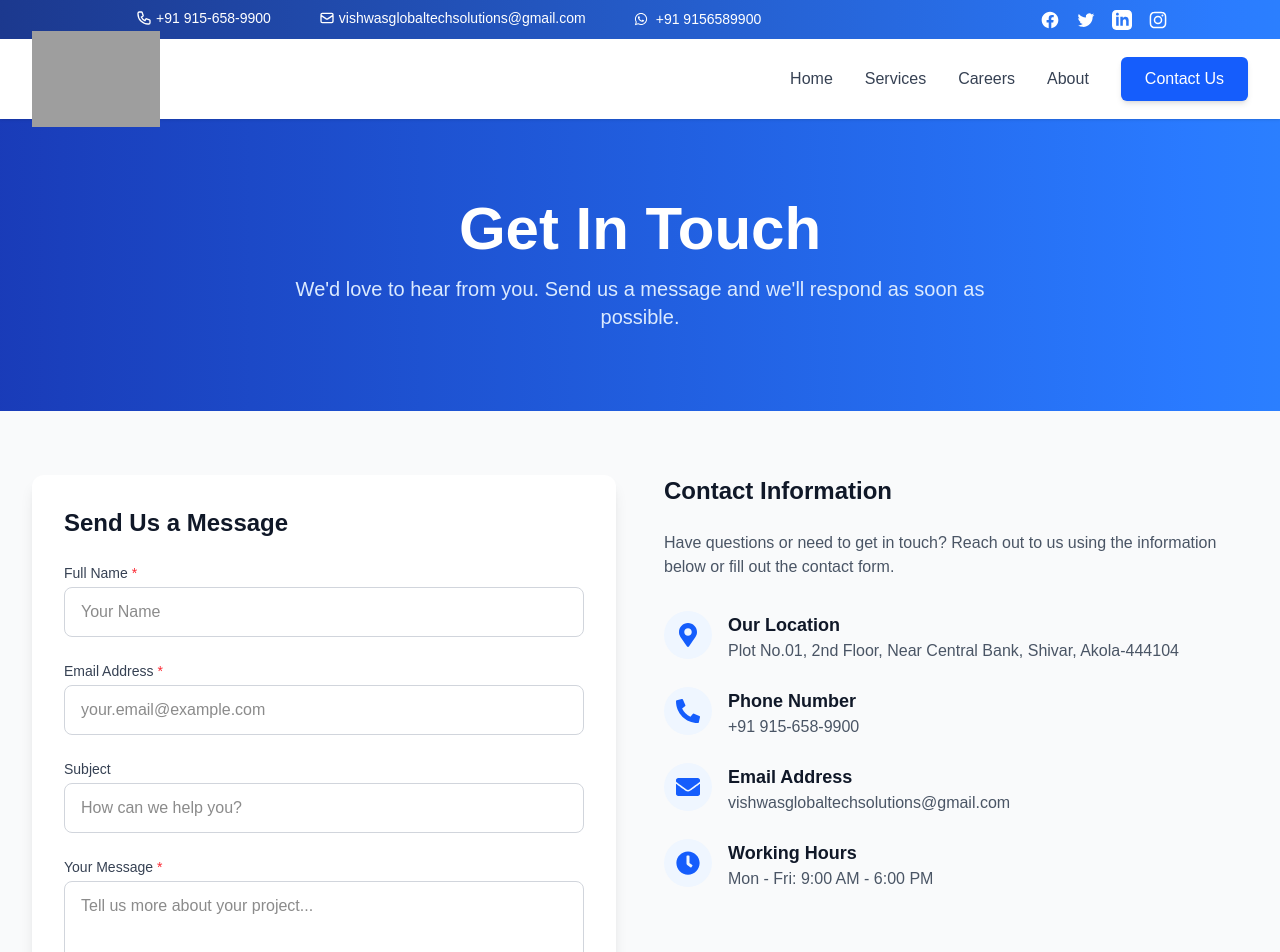
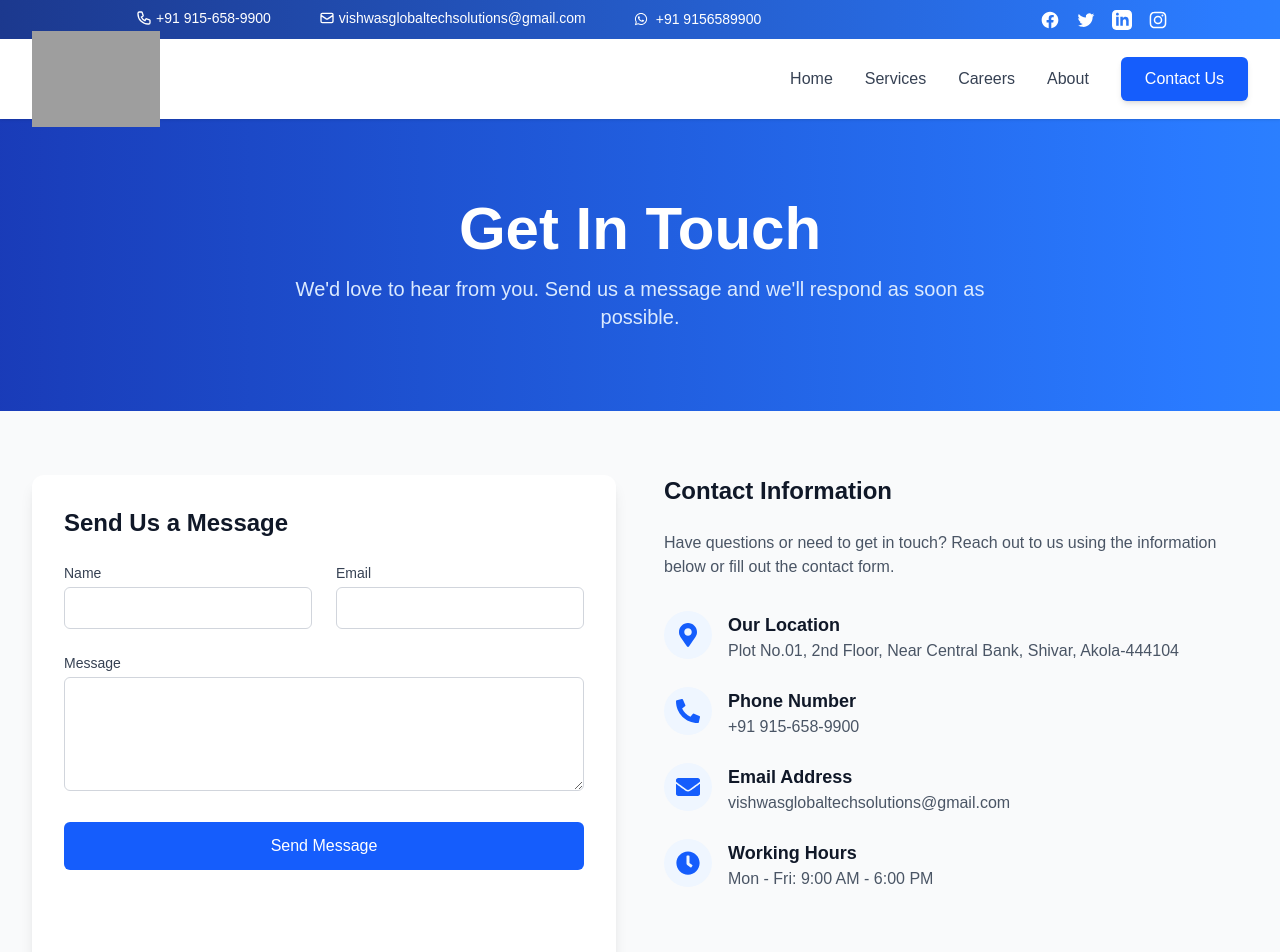
Before and after one commit to vishwasglobaltechsolutions/vgtsweb, a Next.js app: page /contact in a window 1280 px wide. Shown: the top 952 px of the page. Built offline with nearby package versions, Linux system fonts and the light colour scheme; grey boxes are pictures that could not be loaded.

Commit message:
added emailjs

```diff
--- a/package.json
+++ b/package.json
@@ -9,12 +9,14 @@
     "lint": "eslint"
   },
   "dependencies": {
+    "@emailjs/browser": "^4.4.1",
     "framer-motion": "^12.23.22",
     "next": "15.5.4",
     "next-cloudinary": "^6.16.0",
     "react": "19.1.0",
     "react-dom": "19.1.0",
     "react-icons": "^5.5.0",
+    "react-toastify": "^11.0.5",
     "swiper": "^12.0.2",
     "swiper-react": "^1.0.0"
   },
--- a/src/app/about/page.jsx
+++ b/src/app/about/page.jsx
@@ -6,7 +6,7 @@ const teamMembers = [
     name: 'Jamnik V. G.',
     role: 'Founder & CEO',
     bio: 'Technology enthusiast with over 10 years of experience in software development and IT consulting.',
-    image: 'https://res.cloudinary.com/diaba1bf2/image/upload/v1760161271/photo_nbbzts.png',
+    image: 'https://res.cloudinary.com/diaba1bf2/image/upload/v1760162990/vjpics_q4vln9.png',
   },
   // Add more team members as needed
 ];
--- a/src/app/contact/page.jsx
+++ b/src/app/contact/page.jsx
@@ -3,8 +3,35 @@
 import React, { useState } from 'react';
 import { FaMapMarkerAlt, FaPhoneAlt, FaEnvelope, FaClock, FaPaperPlane, FaFacebook, FaTwitter, FaLinkedinIn, FaInstagram, FaWhatsapp } from 'react-icons/fa';
 import { motion } from 'framer-motion';
+import { useRef } from 'react';
+import emailjs from '@emailjs/browser';
 
 const Page = () => {
+  const form = useRef();
+
+  const sendEmail = (e) => {
+    e.preventDefault();
+
+    emailjs
+      .sendForm(
+        serviceID=process.env.NEXT_PUBLIC_EMAILJS_SERVICE_ID,
+        templateID=process.env.NEXT_PUBLIC_EMAILJS_TEMPLATE_ID,
+        form.current,
+        userID=process.env.NEXT_PUBLIC_EMAILJS_PUBLIC_KEY
+      )
+      .then(
+        (result) => {
+          console.log('Email sent successfully!', result.text);
+          alert('Message sent successfully!');
+          form.current.reset();
+        },
+        (error) => {
+          console.error('Failed to send email:', error.text);
+          alert('Failed to send message. Please try again.');
+        }
+      );
+  };
+
   const [formData, setFormData] = useState({
     name: '',
     email: '',
@@ -78,77 +105,51 @@ const Page = () => {
               className="bg-white rounded-xl shadow-lg p-8"
             >
               <h2 className="text-2xl font-bold text-gray-900 mb-6">Send Us a Message</h2>
-              <form onSubmit={handleSubmit} className="space-y-6">
+              <form ref={form} onSubmit={sendEmail} className="space-y-6">
+                <div className="grid grid-cols-1 md:grid-cols-2 gap-6">
                   <div>
                     <label htmlFor="name" className="block text-sm font-medium text-gray-700 mb-1">
-                    Full Name <span className="text-red-500">*</span>
+                      Name
                     </label>
                     <input
                       type="text"
                       id="name"
-                    name="name"
-                    value={formData.name}
-                    onChange={handleChange}
+                      name="from_name"
+                      className="w-full px-4 py-2 border border-gray-300 rounded-md focus:ring-2 focus:ring-blue-500 focus:border-blue-500"
                       required
-                    className="w-full px-4 py-3 border border-gray-300 rounded-lg focus:ring-2 focus:ring-blue-500 focus:border-blue-500"
-                    placeholder="Your Name"
                     />
                   </div>
-
                   <div>
                     <label htmlFor="email" className="block text-sm font-medium text-gray-700 mb-1">
-                    Email Address <span className="text-red-500">*</span>
+                      Email
                     </label>
                     <input
                       type="email"
                       id="email"
-                    name="email"
-                    value={formData.email}
-                    onChange={handleChange}
+                      name="from_email"
+                      className="w-full px-4 py-2 border border-gray-300 rounded-md focus:ring-2 focus:ring-blue-500 focus:border-blue-500"
                       required
-                    className="w-full px-4 py-3 border border-gray-300 rounded-lg focus:ring-2 focus:ring-blue-500 focus:border-blue-500"
-                    placeholder="your.email@example.com"
                     />
                   </div>
-
-                <div>
-                  <label htmlFor="subject" className="block text-sm font-medium text-gray-700 mb-1">
-                    Subject
-                  </label>
-                  <input
-                    type="text"
-                    id="subject"
-                    name="subject"
-                    value={formData.subject}
-                    onChange={handleChange}
-                    className="w-full px-4 py-3 border border-gray-300 rounded-lg focus:ring-2 focus:ring-blue-500 focus:border-blue-500"
-                    placeholder="How can we help you?"
-                  />
                 </div>
-
                 <div>
                   <label htmlFor="message" className="block text-sm font-medium text-gray-700 mb-1">
-                    Your Message <span className="text-red-500">*</span>
+                    Message
                   </label>
                   <textarea
                     id="message"
                     name="message"
-                    rows="5"
-                    value={formData.message}
-                    onChange={handleChange}
+                    rows="4"
+                    className="w-full px-4 py-2 border border-gray-300 rounded-md focus:ring-2 focus:ring-blue-500 focus:border-blue-500"
                     required
-                    className="w-full px-4 py-3 border border-gray-300 rounded-lg focus:ring-2 focus:ring-blue-500 focus:border-blue-500"
-                    placeholder="Tell us more about your project..."
                   ></textarea>
                 </div>
-
                 <div>
                   <button
                     type="submit"
-                    className="w-full bg-blue-600 text-white py-3 px-6 rounded-lg font-medium hover:bg-blue-700 focus:outline-none focus:ring-2 focus:ring-offset-2 focus:ring-blue-500 flex items-center justify-center space-x-2 transition-colors duration-200"
+                    className="w-full bg-blue-600 text-white py-3 px-6 rounded-md hover:bg-blue-700 focus:outline-none focus:ring-2 focus:ring-blue-500 focus:ring-offset-2"
                   >
-                    <FaPaperPlane className="w-5 h-5" />
-                    <span>Send Message</span>
+                    Send Message
                   </button>
                 </div>
               </form>
--- a/src/app/page.jsx
+++ b/src/app/page.jsx
@@ -1,8 +1,10 @@
 "use client";
 
 import React from 'react';
-import Image from "next/image";
 import Link from "next/link";
+
+import { useRef } from 'react';
+import emailjs from '@emailjs/browser';
 
 import { FaLaptopCode, FaMobileAlt, FaCloud, FaPalette, FaUsers, FaBullhorn, FaTimes, FaBars, FaChevronLeft, FaChevronRight, FaWhatsapp } from 'react-icons/fa';
 import { FaUsersGear } from 'react-icons/fa6';
@@ -36,36 +38,48 @@ const services = [
 export default function Home() {
   const [isMobileMenuOpen, setIsMobileMenuOpen] = useState(false);
   const [isToastOpen, setIsToastOpen] = useState(false);
+
+  const form = useRef();
+
   const [formData, setFormData] = useState({
-    name: '',
-    email: '',
-    message: '',
+    from_name: '',
+    from_email: '',
+    subject: '',
+    message: ''
   });
-  const [showToast, setShowToast] = useState(false);
 
-  const handleSubmit = (e) => {
+  const sendEmail = (e) => {
     e.preventDefault();
-    // Your form submission logic here
 
-    // Show success toast
-    setShowToast(true);
-    // Hide toast after 3 seconds
-    setTimeout(() => setShowToast(false), 3000);
+    emailjs
+      .sendForm(
+        process.env.NEXT_PUBLIC_EMAILJS_SERVICE_ID,
+        process.env.NEXT_PUBLIC_EMAILJS_TEMPLATE_ID,
+        form.current,
+        process.env.NEXT_PUBLIC_EMAILJS_PUBLIC_KEY
+      )
+      .then(
+        (result) => {
+          console.log('Email sent successfully!', result.text);
+          alert('Message sent successfully!');
+          form.current.reset();
+        },
+        (error) => {
+          console.error('Failed to send email:', error.text);
+          alert('Failed to send message. Please try again.');
+        }
+      );
   };
 
-  // Add this inside your return statement, right after the form closing tag
-  <AnimatePresence>
-    {showToast && (
-      <motion.div
-        initial={{ opacity: 0, y: 20 }}
-        animate={{ opacity: 1, y: 0 }}
-        exit={{ opacity: 0, y: 20 }}
-        className="fixed bottom-4 right-4 bg-green-500 text-white px-6 py-3 rounded-lg shadow-lg z-50"
-      >
-        Message sent successfully!
-      </motion.div>
-    )}
-  </AnimatePresence>
+  // const handleChange = (e) => {
+  //   const { name, value } = e.target;
+  //   setFormData(prev => ({
+  //     ...prev,
+  //     [name]: value
+  //   }));
+  // };
+
+
 
   // Close mobile menu when route changes
   useEffect(() => {
@@ -178,20 +192,20 @@ export default function Home() {
               <p className="text-xl text-gray-600 max-w-2xl mx-auto">Ready to start your next project? Contact us today for a free consultation.</p>
             </div>
             <div className="bg-white rounded-lg shadow-lg p-8 max-w-2xl mx-auto">
-              <form className="space-y-6" onSubmit={handleSubmit}>
+              <form className="space-y-6" ref={form} onSubmit={sendEmail}>
                 <div className="grid grid-cols-1 md:grid-cols-2 gap-6">
                   <div>
                     <label htmlFor="name" className="block text-sm font-medium text-gray-700 mb-1">Name</label>
-                    <input type="text" id="name" className="w-full px-4 py-2 border border-gray-300 rounded-md focus:ring-2 focus:ring-blue-500 focus:border-blue-500" />
+                    <input type="text" id="name" name="from_name" required className="w-full px-4 py-2 border border-gray-300 rounded-md focus:ring-2 focus:ring-blue-500 focus:border-blue-500" />
                   </div>
                   <div>
                     <label htmlFor="email" className="block text-sm font-medium text-gray-700 mb-1">Email</label>
-                    <input type="email" id="email" className="w-full px-4 py-2 border border-gray-300 rounded-md focus:ring-2 focus:ring-blue-500 focus:border-blue-500" />
+                    <input type="email" id="email" name="from_email" required className="w-full px-4 py-2 border border-gray-300 rounded-md focus:ring-2 focus:ring-blue-500 focus:border-blue-500" />
                   </div>
                 </div>
                 <div>
                   <label htmlFor="message" className="block text-sm font-medium text-gray-700 mb-1">Message</label>
-                  <textarea id="message" rows="4" className="w-full px-4 py-2 border border-gray-300 rounded-md focus:ring-2 focus:ring-blue-500 focus:border-blue-500"></textarea>
+                  <textarea id="message" name="message" rows="4" required className="w-full px-4 py-2 border border-gray-300 rounded-md focus:ring-2 focus:ring-blue-500 focus:border-blue-500"></textarea>
                 </div>
                 <div>
                   <button type="submit" className="w-full bg-blue-600 text-white py-3 px-6 rounded-md hover:bg-blue-700 focus:outline-none focus:ring-2 focus:ring-blue-500 focus:ring-offset-2">
```
Also changed, not shown: 1 other file (tests, documents, lock files or other folders). Lines whose indentation alone changed are shown as unchanged.
